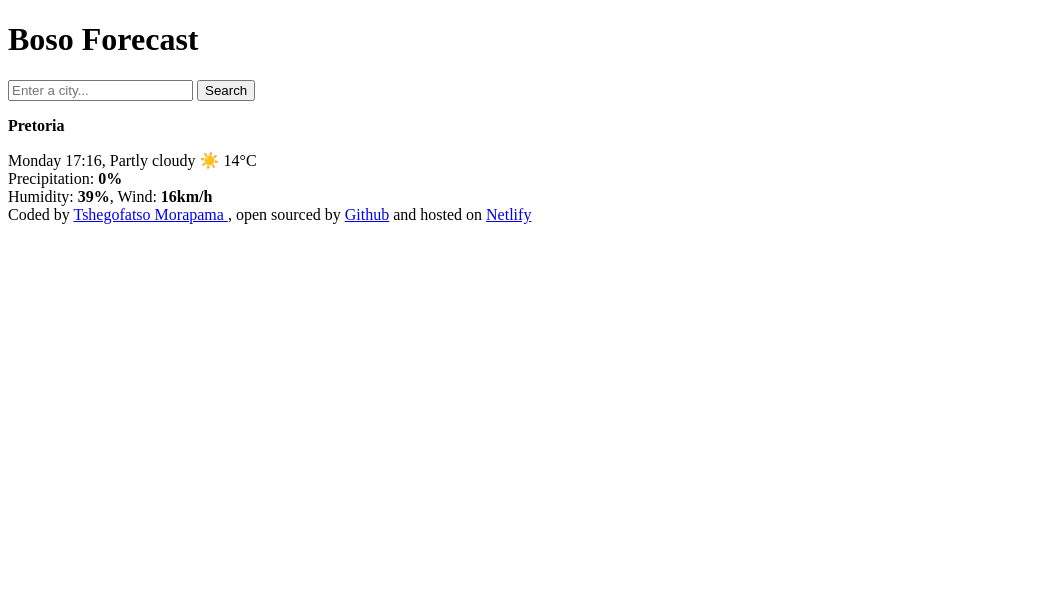
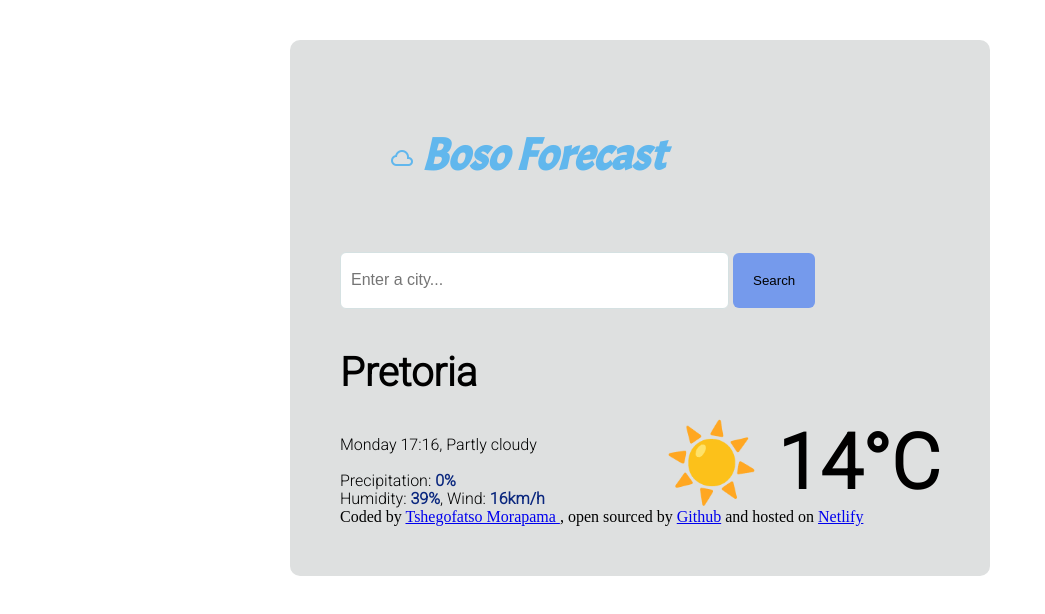
Before and after one commit to TshegoMorapama/Boso-Forecast, a plain HTML site: page index.html in a window 1280 px wide. Shown: the whole page, without its empty margins (0-1045 px from the left). Drawn offline with nearby package versions, Linux system fonts and the light colour scheme.

Commit message:
Added CSS and an icon to h1

```diff
--- a/index.html
+++ b/index.html
@@ -5,16 +5,31 @@
     <meta name="viewport" content="width=, initial-scale=1.0">
     <title>Boso Forecast</title>
 
+    <link rel="stylesheet" type="text/css" href="styles.css">
+
+    <link rel="preconnect" href="https://fonts.googleapis.com">
+    <link rel="preconnect" href="https://fonts.gstatic.com" crossorigin>
+    <link href="https://fonts.googleapis.com/css2?family=Roboto:wght@100&display=swap" rel="stylesheet">
+
+    <link rel="preconnect" href="https://fonts.googleapis.com">
+    <link rel="preconnect" href="https://fonts.gstatic.com" crossorigin>
+    <link href="https://fonts.googleapis.com/css2?family=Roboto:wght@300&display=swap" rel="stylesheet">
+    <link href="https://fonts.googleapis.com/css2?family=Acme&display=swap" rel="stylesheet">
+    <link rel="stylesheet"
+        href="https://fonts.googleapis.com/css2?family=Material+Symbols+Outlined:opsz,wght,FILL,GRAD@24,600,0,0" />
+
 
 </head>
 <body>
-    <h1>
-      <strong> Boso Forecast </strong>
-    </h1>
 
     <section class="page">
+        <h1>
+            <span class="material-symbols-outlined">
+                cloud
+            </span>
+            <strong> Boso Forecast </strong>
+        </h1>
 
-     <script src="src/index.js">  </script>
 
       <form>
         <input type="text" id="city" placeholder="Enter a city..." required />
--- /dev/null
+++ b/styles.css
@@ -0,0 +1,64 @@
+.area {
+    font-size: 40px;
+    font-family: 'Roboto', sans-serif;
+    font-weight: 900;
+}
+
+.temperature {
+    font-size: 76px;
+    font-weight: bold;
+    justify-content: right;
+    display: flex;
+}
+
+
+.page {
+    max-width: 600px;
+    margin: 0 auto;
+    border-radius: 10px;
+    background: #dee0e0;
+    padding: 50px;
+    margin-top: 40px;
+}
+
+div {
+    font-size: 16px;
+    line-height: 18px;
+    font-family: 'Roboto', sans-serif;
+}
+
+
+div strong {
+    color: rgb(10, 39, 126);
+}
+
+#footer {
+    padding: 50px 0px 30px 0px;
+}
+
+#city {
+    padding: 20px 200px 20px 10px;
+    border: 1px solid #d5e1e2;
+    border-radius: 6px;
+}
+
+::placeholder {
+    font-size: 16px;
+    border: 0px;
+}
+
+.button {
+    padding: 20px;
+    border-radius: 6px;
+    border: 0px;
+    background: #759aec;
+}
+
+h1{font-family: "Acme", sans-serif;
+    font-size: 45px;
+    color: #61b7ed;
+    padding:0px 50px 30px;
+    font-style: italic; }
+
+.material-symbols-outlined {
+   font-size:50px; }
```
